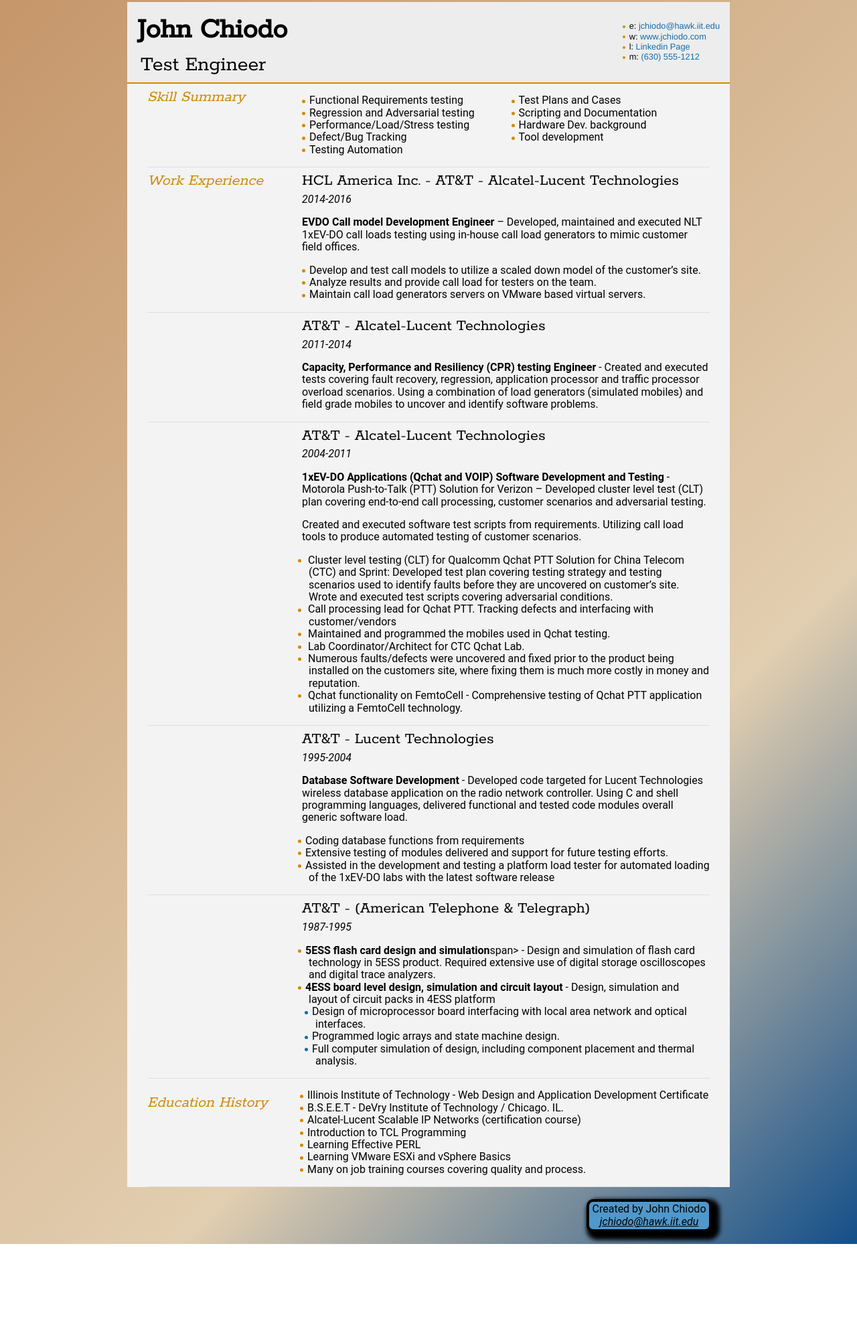
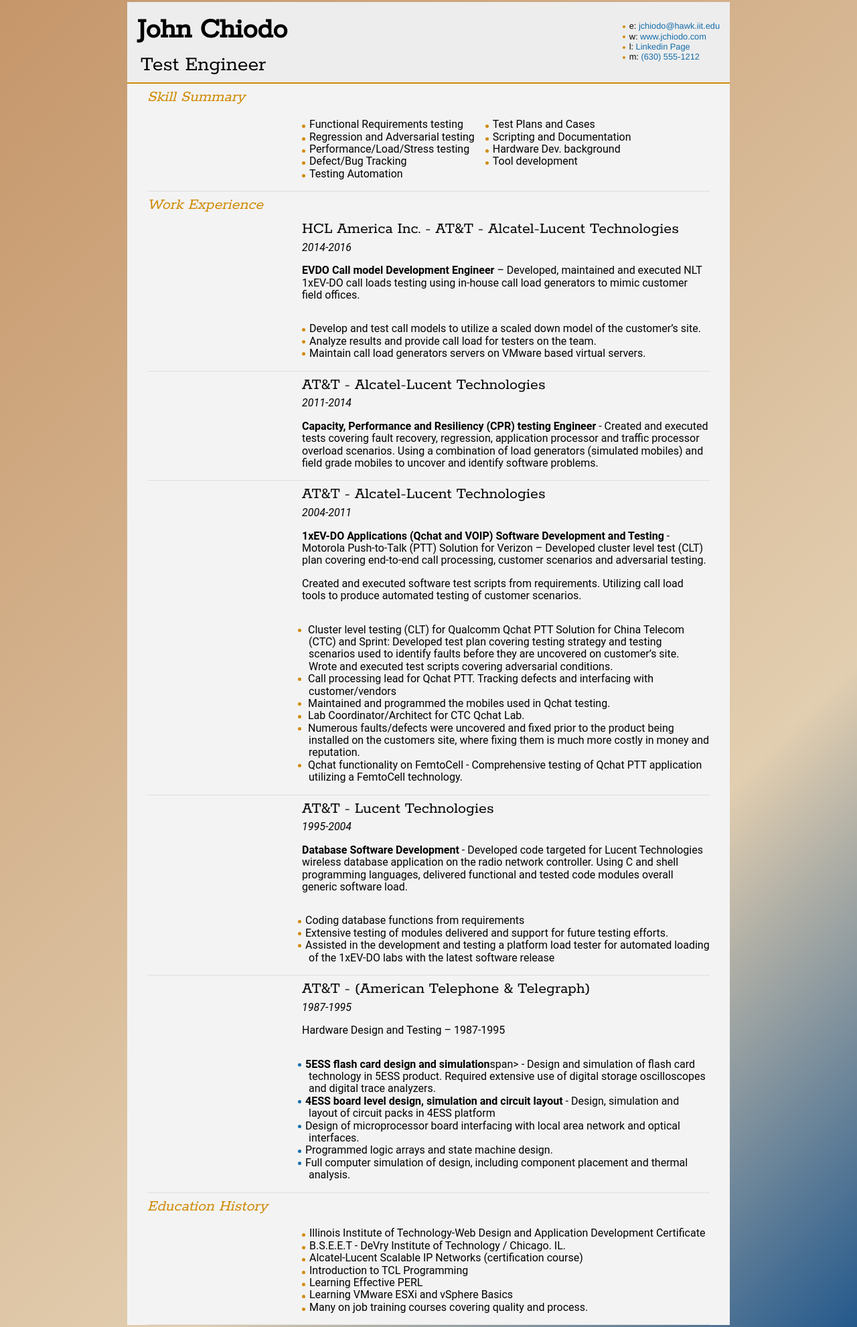
Before and after one commit to Sangha-Choi/ITMD361-Project-Three, a plain HTML site: page resume.html in a window 1280 px wide. Shown: the part 123-2105 px from the top of the page at 67% size. Before the commit the page ends 1981 px from the top, so only its background shows below. Drawn offline with Linux system fonts and the light colour scheme; a web font is replaced by a local one.

Commit message:
missed resume.html validation
fixed errors from validation, found a typo in index.html

```diff
--- a/css/styles.css
+++ b/css/styles.css
@@ -44,7 +44,9 @@ span {
 
 #homeWrapper {
 	width: 100%;
-
+}
+section {
+	display:block;
 }
 
 header h1 {
@@ -59,10 +61,9 @@ header h1 {
 	float: left;
 }
 
-
 /* Home page styles */
 
-#personalInfoText h1 {
+#personal p {
 	width: 100%;
 	text-align: center;
 	padding: 0;
@@ -79,7 +80,7 @@ header h1 {
 	color: #212f3d;
 }
 
-#briefHistory h1 {
+#briefHistory h2 {
 	font-size: 1.1667em;
 	line-height: 1.286em;
 	margin: 1.286em;
@@ -270,14 +271,15 @@ a[href^=tel] {
 	transition: all .3s ease-in;
 }
 
-#personalInfo h1 {
+#personalInfo h1,
+#personalInfo h2 {
 	font-size: 2.75em;
 	font-weight: 600;
 	margin-top: -1px;
 	margin-bottom: -38px;
 }
 
-#personalInfo h2 {
+#personalInfo h3 {
 	font-size: 2em;
 	font-weight: 400;
 	margin-left: 5px;
@@ -307,6 +309,7 @@ a[href^=tel] {
 	vertical-align: middle;
 }
 
+
 #bottom {
 	padding: 0px 30px;
 }
@@ -316,42 +319,81 @@ a[href^=tel] {
 	width: 25%;
 }
 
-#sectionContent {
+.sectionContent {
 	float: right;
 	width: 72.5%;
 }
+
+.sectionContent2 {
+	float: right;
+	width: 72.5%;
+}
+
 
 #skills {
 	border-bottom: 1px solid #dedede;
 	/*padding: 10px 0 0; */
 }
 
-#sectionTitle h1 {
+.sectionTitle h1,
+.sectionTitle h2,
+.sectionTitle h3
+{
 	font-family: 'Rokkitt', Helvetica, Arial, sans-serif;
 	font-style: italic;
 	font-weight: 400;
 	font-size: 1.5em;
+	display:inline-block;
 	margin: 5px 0px 0px 0px;
 	color: #cf8a05;
 }
 
-#sectionContent ul {
+#hclExp {
+	border-bottom: 1px solid #dedede;
+	/*padding: 10px 0 0; */
+}
+
+.sectionContent ul {
 	list-style-type: none;
 	list-style-position: inside;
+	display: inline-block;
+	vertical-align: middle;
 	padding: 0px;
 	columns: 2;
 }
 
-#sectionContent ul li:before {
+.sectionContent ul li:before {
 	content: "";
 	height: 5px;
 	width: 5px;
 	border-radius: 50%;
 	background: #cf8a05;
 	display: inline-block;
+	text-align: right;
 	margin: 0 6px 0 0;
+}
+
+.sectionContent2 ul {
+	list-style-type: none;
+	list-style-position: inside;
+	display: inline-block;
 	vertical-align: middle;
+	padding: 0px;
 }
+
+.sectionContent2 ul li:before {
+	content: "";
+	height: 5px;
+	width: 5px;
+	border-radius: 50%;
+	background: #cf8a05;
+	display: inline-block;
+	text-align: right;
+	margin: 0 6px 0 0;
+}
+
+
+
 
 #hclExp {
 	border-bottom: 1px solid #dedede;
@@ -364,7 +406,6 @@ a[href^=tel] {
 	font-size: 1.5em;
 	margin: 5px 0px 0px 0px;
 	color: #cf8a05;
-	float: left;
 }
 
 #hclExp h2 {
@@ -498,7 +539,7 @@ a[href^=tel] {
 	vertical-align: middle;
 }
 
-#attList2 ul li:before {
+#attList ul li:before {
 	background: #136caa;
 }
 
--- a/resume.html
+++ b/resume.html
@@ -29,30 +29,30 @@
 		<div id="top">
 
 			<section id="personalInfo">
-				<h1>John Chiodo</h1>
-				<h2>Test Engineer</h2>
+				<h2>John Chiodo</h2>
+				<h3>Test Engineer</h3>
 			</section>
 
 
-			<section id="contactInfo">
+			<div id="contactInfo">
 				<ul>
 					<li>e: <a href="mailto:jchiodo@hawk.iit.edu" target="_blank">jchiodo@hawk.iit.edu</a></li>
 					<li>w: <a href="https://jchiodo123.github.io/ITMD361-Project-Two/index.html">www.jchiodo.com</a></li>
 					<li>l: <a href="https://jchiodo123.github.io/ITMD361-Project-Two/index.html">Linkedin Page</a></li>
-					<li>m: <a href="tel:(630) 555-1212">(630) 555-1212</a></li>
+					<li>m: <a href="tel:6305551212">(630) 555-1212</a></li>
 				</ul>
-			</section>
+			</div>
 
 			<div class="clear"></div>
 		</div>
 
 		<div id="bottom">
 			<section id="skills">
-				<div id="sectionTitle">
-					<h1>Skill Summary</h1>
+				<div class="sectionTitle">
+					<h2>Skill Summary</h2>
 				</div>
 
-				<div id="sectionContent">
+				<div class="sectionContent">
 					<ul>
 						<li>Functional Requirements testing</li>
 						<li>Regression and Adversarial testing</li>
@@ -74,10 +74,10 @@
     CSS tags placed in the document-->
 
 			<section id="hclExp">
-				<div id="sectionTitle>">
-					<h1>Work Experience</h1>
+				<div class="sectionTitle">
+					<h2>Work Experience</h2>
 				</div>
-				<div id="sectionContent">
+				<div class="sectionContent">
 					<h2>HCL America Inc. - AT&amp;T - Alcatel-Lucent Technologies</h2>
 					<p class="subTitle">2014-2016</p>
 					<p><span>EVDO Call model Development Engineer</span> – Developed, maintained and executed NLT 1xEV-DO call loads testing using in-house call load generators to mimic customer field offices.</p>
@@ -95,7 +95,7 @@
 			<!--end hclExp -->
 
 			<section id="alu1">
-				<div id="sectionContent">
+				<div class="sectionContent">
 					<h2>AT&amp;T - Alcatel-Lucent Technologies</h2>
 					<p class="subTitle">2011-2014
 						<p><span>Capacity, Performance and Resiliency (CPR) testing Engineer</span> - Created and executed tests covering fault recovery, regression, application processor and traffic processor overload scenarios. Using a combination of load generators (simulated mobiles) and field grade mobiles to uncover and identify software problems.
@@ -107,7 +107,7 @@
 			<!--end ALU1-->
 
 			<section id="alu2">
-				<div id="sectionContent">
+				<div class="sectionContent">
 					<h2>AT&amp;T - Alcatel-Lucent Technologies</h2>
 					<p class="subTitle">2004-2011</p>
 					<p><span>1xEV-DO Applications (Qchat and VOIP) Software Development and Testing</span> - Motorola Push-to-Talk (PTT) Solution for Verizon – Developed cluster level test (CLT) plan covering end-to-end call processing, customer scenarios and adversarial testing.</p>
@@ -140,7 +140,7 @@
 			</section>
 
 			<section id="alu3">
-				<div id="sectionContent">
+				<div class="sectionContent">
 					<h2>AT&amp;T - Lucent Technologies</h2>
 					<p class="subTitle">1995-2004</p>
 					<p><span>Database Software Development</span> - Developed code targeted for Lucent Technologies wireless database application on the radio network controller. Using C and shell programming languages, delivered functional and tested code modules overall generic software load.
@@ -159,19 +159,17 @@
 			<!--end alu3-->
 
 			<section id="att">
-				<div id="sectionContent">
+				<div class="sectionContent">
 					<h2>AT&amp;T - (American Telephone &amp; Telegraph)</h2>
 					<p class="subTitle">1987-1995</p>
 					<p>
-						<Hardware Design and Testing – 1987-1995</p>
+						Hardware Design and Testing – 1987-1995</p>
 
 							<div id="attList">
 								<ul>
 									<li><span>5ESS flash card design and simulation</span>span> - Design and simulation of flash card technology in 5ESS product. Required extensive use of digital storage oscilloscopes and digital trace analyzers.</li>
 									<li><span>4ESS board level design, simulation and circuit layout</span> - Design, simulation and layout of circuit packs in 4ESS platform
 									</li>
-									<div id="attList2">
-										<ul>
 									<li>Design of microprocessor board interfacing with local area network and optical interfaces.
 									</li>
 									<li>Programmed logic arrays and state machine design.
@@ -180,20 +178,18 @@
 									</li>
 								</ul>
 							</div>
-								</ul>
-							</div>
 				</div>
 				<div class="clear"></div>
 			</section>
 			<!--end ATT-->
 
 			<section id="education">
-				<div id="sectionTitle">
-					<h1>Education History</h1>
+				<div class="sectionTitle">
+					<h3>Education History</h3>
 				</div>
-				<div id="edList">
+				<div class="sectionContent2"> <!--div id="edList">-->
 					<ul>
-						<li>Illinois Institute of Technology - Web Design and Application Development Certificate</li>
+						<li>Illinois Institute of Technology-Web Design and Application Development Certificate</li>
 						<li>B.S.E.E.T - DeVry Institute of Technology / Chicago. IL.</li>
 						<li>Alcatel-Lucent Scalable IP Networks (certification course)</li>
 						<li>Introduction to TCL Programming</li>
```
Also changed, not shown: index.html (+2 -2 lines). Lines whose indentation alone changed are shown as unchanged.
